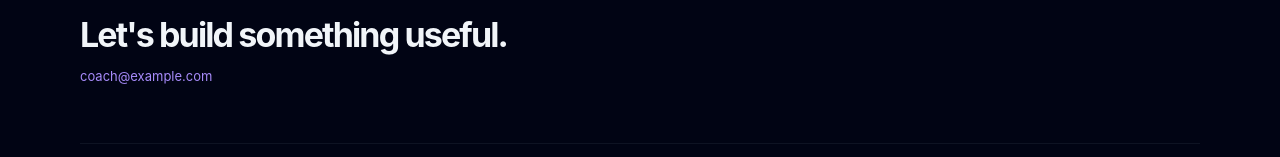
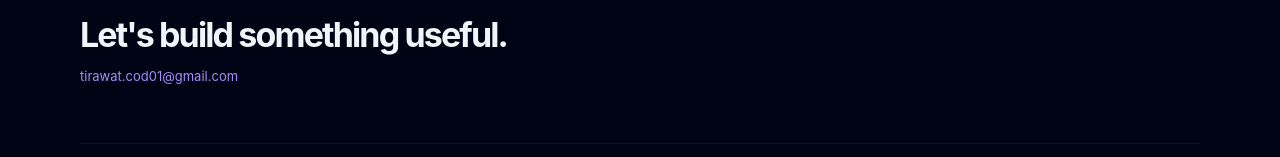
Before and after one commit to Coachzas/portfolio-web, a React (Vite) app: page / in a window 1280 px wide. Shown: the part 2451-2608 px from the top of the page. Built offline with nearby package versions, Linux system fonts and the light colour scheme.

Commit message:
feat: อัปเดตอีเมล และเพิ่มฟีเจอร์กดคัดลอกอีเมลพร้อมแจ้งเตือน

```diff
--- a/src/App.css
+++ b/src/App.css
@@ -206,21 +206,56 @@
   margin-top: 28px;
 }
 
-.social-links a {
+.social-links a,
+.social-links .social-link-button {
   display: grid;
   width: 38px;
   height: 38px;
   place-items: center;
   border: 1px solid rgb(148 163 184 / 14%);
   border-radius: 10px;
+  background: transparent;
   color: #94a3b8;
+  cursor: pointer;
   transition: color 160ms ease, border-color 160ms ease, background 160ms ease;
 }
 
-.social-links a:hover {
+.social-links a:hover,
+.social-links .social-link-button:hover {
   border-color: rgb(167 139 250 / 45%);
   background: rgb(124 58 237 / 12%);
   color: #c4b5fd;
+}
+
+.copy-notification {
+  display: inline-flex;
+  align-items: center;
+  padding: 8px 11px;
+  border: 1px solid rgb(52 211 153 / 25%);
+  border-radius: 8px;
+  background: rgb(6 78 59 / 75%);
+  color: #a7f3d0;
+  font-size: 12px;
+  animation: notification-in 160ms ease-out;
+}
+
+.footer-email {
+  border: 0;
+  padding-inline: 0;
+  background: transparent;
+  cursor: pointer;
+}
+
+@keyframes notification-in {
+  from {
+    opacity: 0;
+    transform: translateY(4px);
+  }
+
+  to {
+    opacity: 1;
+    transform: translateY(0);
+  }
 }
 
 .hero-art {
--- a/src/components/Footer.jsx
+++ b/src/components/Footer.jsx
@@ -1,8 +1,10 @@
 import { portfolioData } from '../data/portfolioData';
 import Icon from './Icon';
+import useEmailCopy from './useEmailCopy';
 
 function Footer() {
-  const email = portfolioData.personal.socialLinks.find((link) => link.icon === 'mail');
+  const { email } = portfolioData.personal;
+  const { copyEmail, copyStatus } = useEmailCopy(email);
 
   return (
     <footer className="site-footer" id="contact">
@@ -10,7 +12,10 @@ function Footer() {
         <div>
           <p className="eyebrow">Have something in mind?</p>
           <h2>Let&apos;s build something useful.</h2>
-          <a className="footer-email" href={email.href}>{email.href.replace('mailto:', '')}</a>
+          <button className="footer-email" type="button" onClick={copyEmail}>
+            {email}
+          </button>
+          {copyStatus && <span className="copy-notification" role="status">{copyStatus}</span>}
         </div>
         <div className="footer-bottom">
           <p>© {new Date().getFullYear()} {portfolioData.personal.name}. Built with care.</p>
--- a/src/components/Hero.jsx
+++ b/src/components/Hero.jsx
@@ -1,8 +1,10 @@
 import { portfolioData } from '../data/portfolioData';
 import Icon from './Icon';
+import useEmailCopy from './useEmailCopy';
 
 function Hero() {
   const { personal } = portfolioData;
+  const { copyEmail, copyStatus } = useEmailCopy(personal.email);
 
   return (
     <section className="hero-section content-width" id="hero">
@@ -25,6 +27,18 @@ function Hero() {
         </div>
         <div className="social-links" aria-label="Social links">
           {personal.socialLinks.map((link) => (
+            link.icon === 'mail' ? (
+              <button
+                className="social-link-button"
+                key={link.name}
+                type="button"
+                aria-label="Copy email address"
+                title="Copy email address"
+                onClick={copyEmail}
+              >
+                <Icon name={link.icon} size={19} />
+              </button>
+            ) : (
               <a
                 key={link.name}
                 href={link.href}
@@ -35,7 +49,9 @@ function Hero() {
               >
                 <Icon name={link.icon} size={19} />
               </a>
+            )
           ))}
+          {copyStatus && <span className="copy-notification" role="status">{copyStatus}</span>}
         </div>
       </div>
       <div className="hero-art" aria-hidden="true">
--- /dev/null
+++ b/src/components/useEmailCopy.js
@@ -0,0 +1,34 @@
+import { useCallback, useEffect, useRef, useState } from 'react';
+
+function useEmailCopy(email) {
+  const [copyStatus, setCopyStatus] = useState('');
+  const timeoutRef = useRef(null);
+
+  const copyEmail = useCallback(async () => {
+    try {
+      if (!navigator.clipboard?.writeText) {
+        throw new Error('Clipboard API is unavailable in this browser context.');
+      }
+
+      await navigator.clipboard.writeText(email);
+      setCopyStatus('คัดลอกอีเมลแล้ว!');
+    } catch (error) {
+      console.error('Unable to copy email address:', error);
+      setCopyStatus('คัดลอกอีเมลไม่สำเร็จ');
+    }
+
+    window.clearTimeout(timeoutRef.current);
+    timeoutRef.current = window.setTimeout(() => setCopyStatus(''), 2000);
+  }, [email]);
+
+  useEffect(
+    () => () => {
+      window.clearTimeout(timeoutRef.current);
+    },
+    [],
+  );
+
+  return { copyEmail, copyStatus };
+}
+
+export default useEmailCopy;
--- a/src/data/portfolioData.js
+++ b/src/data/portfolioData.js
@@ -1,13 +1,16 @@
+const emailAddress = 'tirawat.cod01@gmail.com';
+
 export const portfolioData = {
   personal: {
     name: 'Coach',
     title: 'Full-stack & DevOps Developer',
+    email: emailAddress,
     education: 'B.S. Computer Science, Kasetsart University Kamphaeng Saen Campus',
     bio: 'I build full-stack products and practical automation, connecting thoughtful user experiences with reliable backend systems.',
     socialLinks: [
       { name: 'GitHub', href: 'https://github.com/', icon: 'github' },
       { name: 'LinkedIn', href: 'https://www.linkedin.com/', icon: 'linkedin' },
-      { name: 'Email', href: 'mailto:coach@example.com', icon: 'mail' },
+      { name: 'Email', href: `mailto:${emailAddress}`, icon: 'mail' },
     ],
   },
   experiences: [
```
Lines whose indentation alone changed are shown as unchanged.
